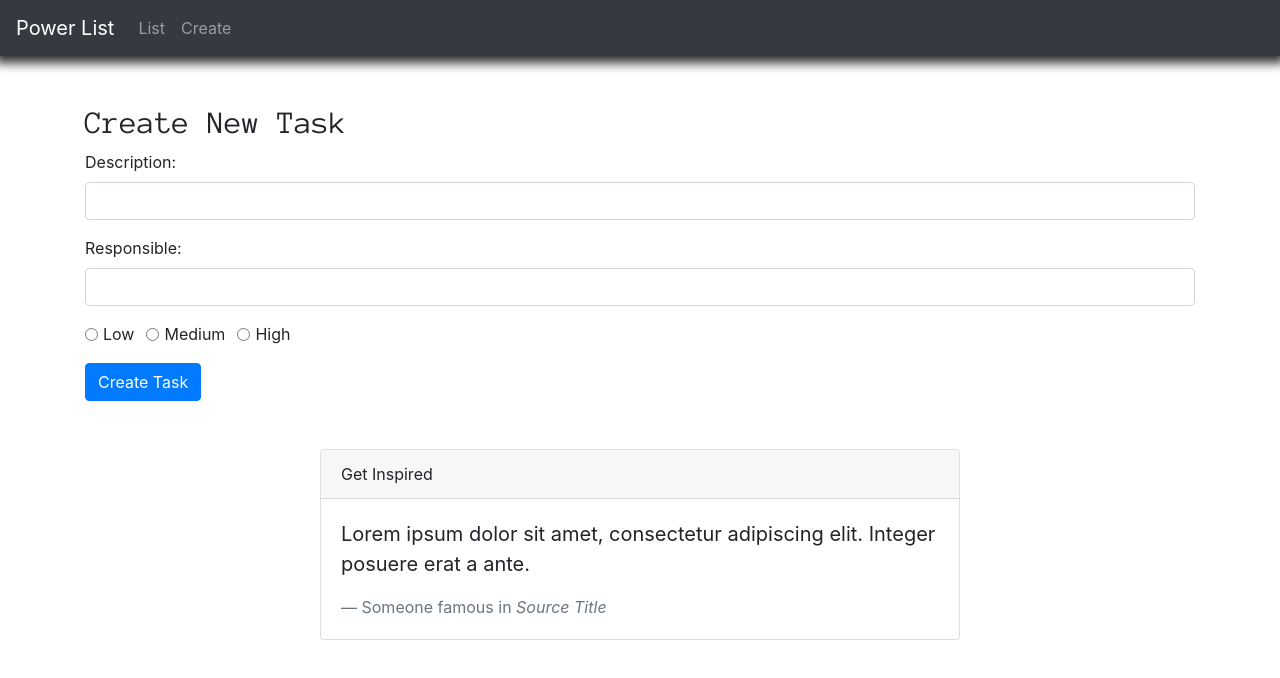
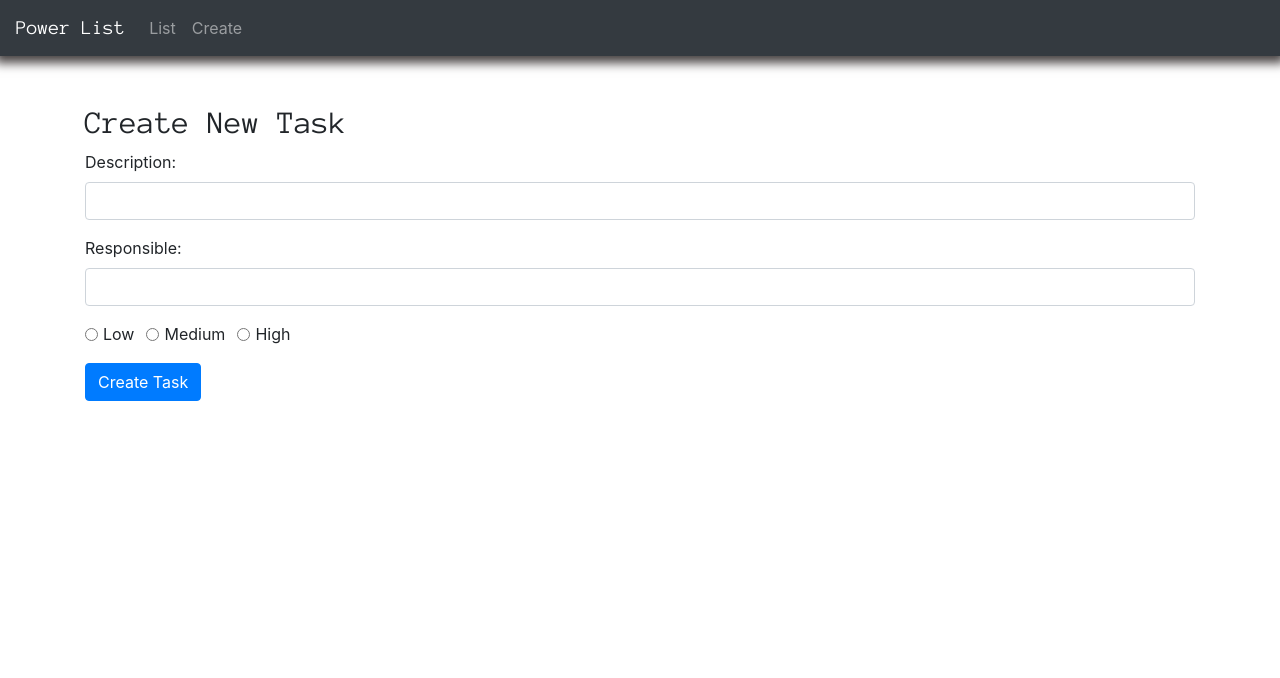
Before and after one commit to CaptainHdz/power-list, a React (Create React App) app in the folder client/: page /create in a window 1280 px wide. Shown: the top 678 px of the page. Built offline with nearby package versions, Linux system fonts and the light colour scheme; a web font is replaced by a local one.

Commit message:
Completed component and additional styling

```diff
--- a/client/src/App.css
+++ b/client/src/App.css
@@ -22,5 +22,10 @@
 }
 
 .navbar {
-  box-shadow: 0px 2px 10px 5px #332f2f;
+  box-shadow: 0px 2px 10px 5px #474242;
 }
+
+.nav-title {
+  font-family: 'Anonymous Pro', monospace;
+
+}
--- a/client/src/App.js
+++ b/client/src/App.js
@@ -4,13 +4,13 @@ import {BrowserRouter as Router, Route, Link} from "react-router-dom"
 import Create from "./components/Create";
 import EditList from "./components/EditList";
 import List from "./components/List";
-import Card from './components/QuoteCard';
+// import Card from './components/QuoteCard';
 function App() {
   return (
     <Router>
       <div>
       <nav className="navbar navbar-expand-lg navbar-dark bg-dark mb-5">
-  <a className="navbar-brand" href="https://captainhdz.github.io/portfolioV3/" target="/blank">Power List</a>
+  <a className="navbar-brand nav-title" href="https://captainhdz.github.io/portfolioV3/" target="/blank">Power List</a>
   <button className="navbar-toggler" type="button" data-toggle="collapse" data-target="#navbarNav" aria-controls="navbarNav" aria-expanded="false" aria-label="Toggle navigation">
     <span className="navbar-toggler-icon"></span>
   </button>
@@ -32,8 +32,6 @@ function App() {
     <Route path="/edit/:id" component={EditList} />
     <Route path="/create" component={Create} />
     </div>
-
-    <Card/>
       </div>
 
     </Router>
--- a/client/src/components/List.js
+++ b/client/src/components/List.js
@@ -1,7 +1,8 @@
 import React, {Component} from "react";
 import axios from 'axios';
-import TodoItem from '../components/TodoItem'
-import '../index.css'
+import TodoItem from '../components/TodoItem';
+import '../index.css';
+import Card from './QuoteCard';
 
 class List extends Component {
 
@@ -59,6 +60,8 @@ componentDidUpdate() {
                         </tbody>
                     </table>
                 </div>
+
+                <Card/>
             </div>
         )
     }
--- a/client/src/components/QuoteCard.js
+++ b/client/src/components/QuoteCard.js
@@ -6,27 +6,43 @@ class Card extends Component {
         super (props);
 
         this.state = {
-            Quote: ""
+            Quote: "",
+            Author: ""
         }
 
     }
 
     componentDidMount() {
-        console.log("THIS WORKS!!!")
+        const quotes = [
+            {quote: 'You miss 100% of the shots you dont take', author: 'Wayne Gretzky'},
+            {quote: 'If you cannot do great things, do small things in a great way', author: 'Napoleon Hill'},
+            {quote: 'If not us, who? If not now, when?', author: 'Hillel the Elder'},
+            {quote: 'He that is good for making excuses, is seldom good for anything else', author: 'Benjamin Franklin'},
+            {quote: 'We are what we repeatedly do. Excellence, then, is not an act, but a habit', author: 'Aristotle'},
+            {quote: 'If you spend too much time thinking about a thing, you will never get it done', author: 'Bruce Lee'},
+            {quote: 'You cannot build a reputation on what you are going to do', author: 'Henry Ford'},
+            {quote: 'Make a list. Do the list. Win today.', author: 'Andy Frisella'}
+    ];
 
+    const randomQuote = quotes[Math.floor(Math.random()*quotes.length)];
+    console.log(randomQuote);
+    this.setState({
+        Quote: randomQuote.quote,
+        Author: randomQuote.author
+    })
     }
 
 
     render() {
         return (
-            <div className="card mt-5 quote mx-auto">
-  <div className="card-header">
+            <div className="card mt-5 quote-card mx-auto border-dark">
+  <div className="card-header bg-dark text-light">
     Get Inspired
   </div>
   <div className="card-body">
     <blockquote className="blockquote mb-0">
-      <p>Lorem ipsum dolor sit amet, consectetur adipiscing elit. Integer posuere erat a ante.</p>
-      <footer className="blockquote-footer">Someone famous in <cite title="Source Title">Source Title</cite></footer>
+        <p className="quote">{this.state.Quote}</p>
+        <footer className="blockquote-footer">{this.state.Author}</footer>
     </blockquote>
   </div>
 </div>
--- a/client/src/index.css
+++ b/client/src/index.css
@@ -21,6 +21,13 @@ h2 {
 
 }
 
-div.quote {
+div.quote-card {
   width: 50%;
+  box-shadow: 5px 10px 10px 1px #474242;
+
 }
+
+p.quote {
+    font-family: 'Anonymous Pro', monospace;
+
+}
```
